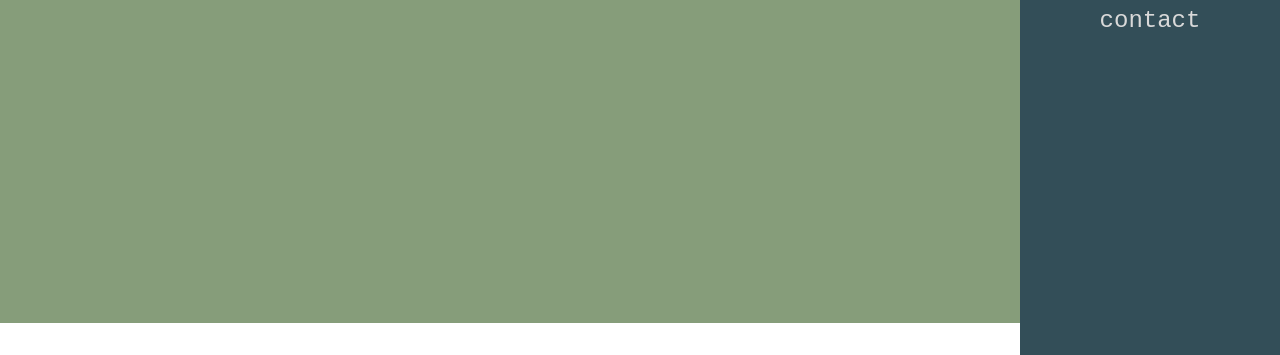
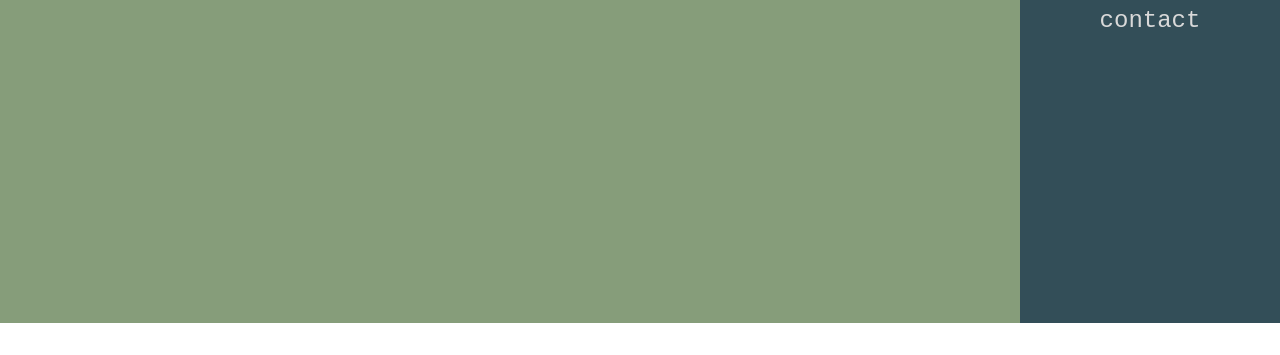
Before and after one commit to sarah-roma/sarah-roma.github.io, a plain HTML site: page index.html in a window 1280 px wide. Shown: the part 477-832 px from the top of the page. After the commit the page ends 800 px from the top, so only its background shows below. Drawn offline with Linux system fonts and the light colour scheme.

Commit message:
getting positioning right

```diff
--- a/style.css
+++ b/style.css
@@ -9,6 +9,7 @@ body, h1 {
   width: 100%;
   height: 100vh;
   position: relative;
+  overflow-y: auto;
 }
 
 .page1 .welcome-block {
@@ -70,11 +71,12 @@ body, h1 {
   align-items: center;
   justify-content: flex-start;
   width: 260px;
-  height: 832px;
+  height: 100vh;
   padding: 20px;
-  position: absolute;
-  top: 0;
+  position: fixed;
+  top: 25vh; /* Position it halfway down the viewport initially */
   right: 0;
+  transform: translateY(-25%); /* Offset to make it peek into the main screen */
   background-color: #334e58;
   box-sizing: border-box;
 }
```
